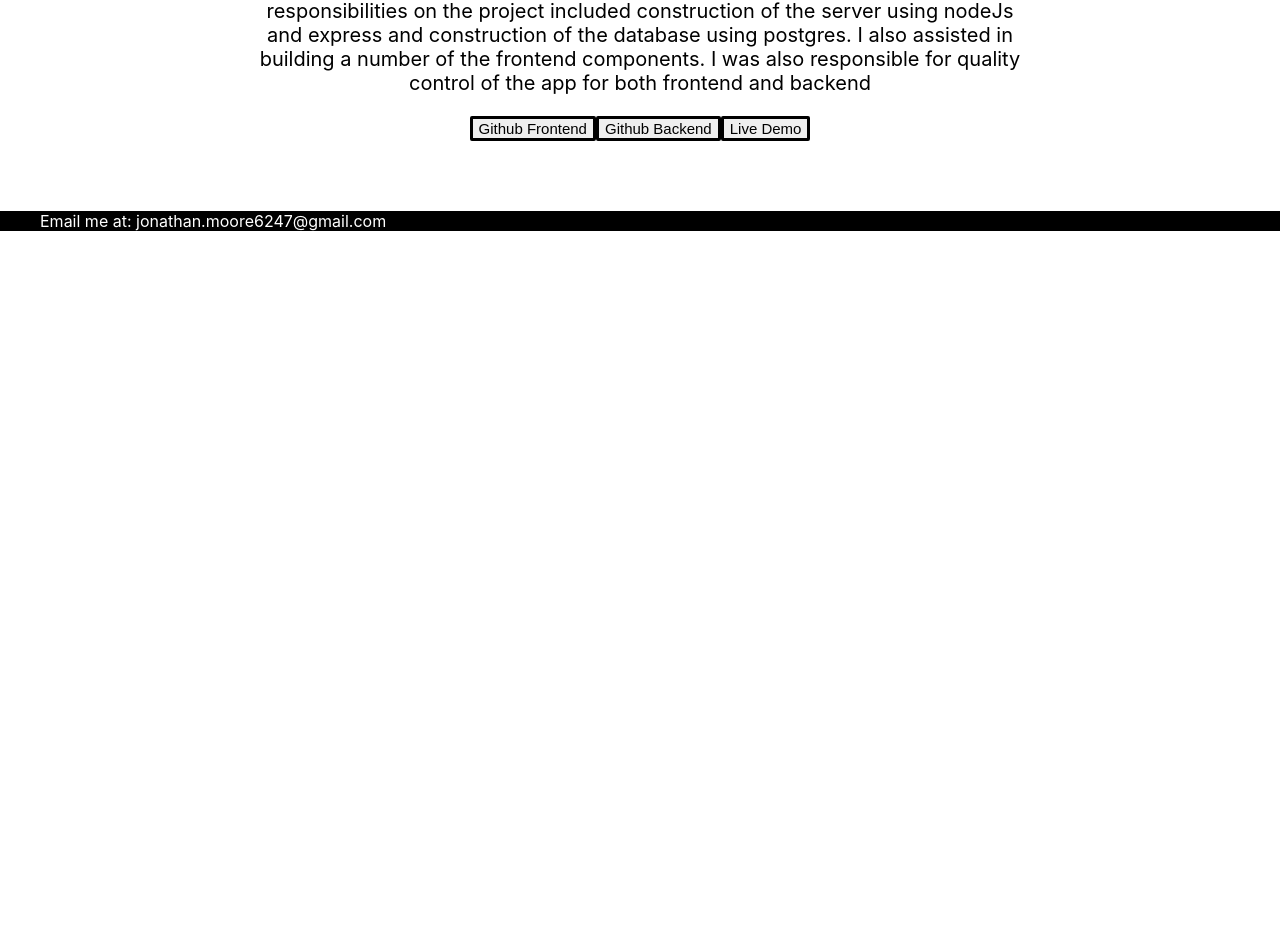
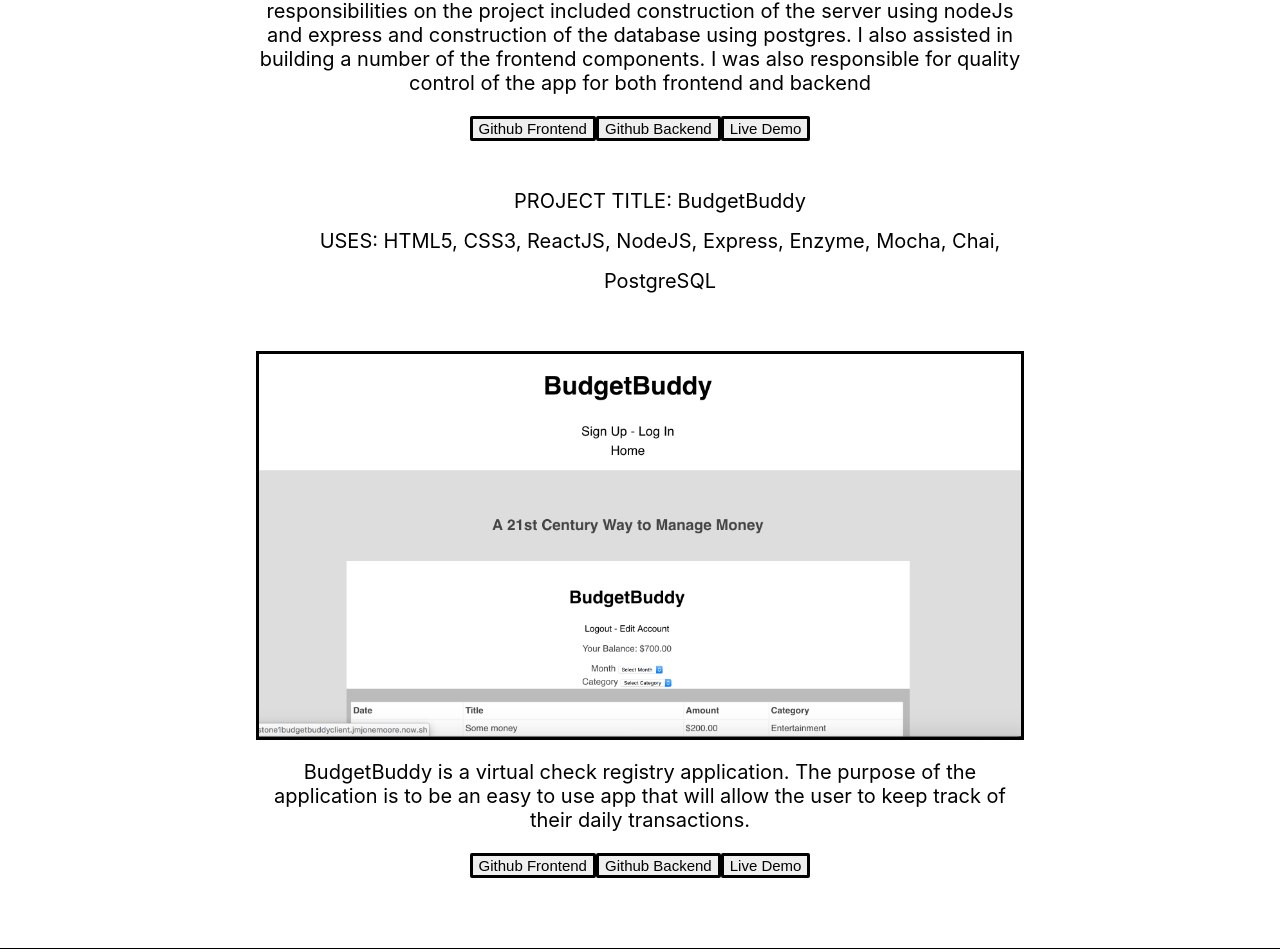
Before and after one commit to JonathanEdMoore/Portfolio, a React (Create React App) app: page /projects in a window 1280 px wide. Shown: the part 3489-4438 px from the top of the page. Before the commit the page ends 3720 px from the top, so only its background shows below. Built offline with nearby package versions, Linux system fonts and the light colour scheme.

Commit message:
Deployed

```diff
--- a/src/routes/ProjectsPage/ProjectsPage.js
+++ b/src/routes/ProjectsPage/ProjectsPage.js
@@ -86,6 +86,28 @@ export default class ProjectsPage extends React.Component{
         <a href="https://jobreel.now.sh/" target="blank">
           <button className="live-link"> Live Demo</button>
         </a>
+        <ul className="project-details">
+        <li>
+          <p>PROJECT TITLE: BudgetBuddy
+          </p>
+        </li>
+        <li>
+          <p>USES: HTML5, CSS3, ReactJS, NodeJS, Express, Enzyme, Mocha, Chai, PostgreSQL</p>
+        </li>
+      </ul>
+        <img className="image" src={require("../../Images/BudgetBuddy.png")} alt="spaced-repetition" />
+        <p>BudgetBuddy is a virtual check registry application. The purpose of the application is to be an easy to use app that will allow the user to keep track of their daily transactions. </p>
+        <a href="https://github.com/JonathanEdMoore/BudgetBuddy_client"
+          target="blank">
+          <button className="github-button">Github Frontend</button>
+        </a>
+        <a href="https://github.com/JonathanEdMoore/BudgetBuddy_server"
+        target="blank">
+          <button className="github-button"> Github Backend</button>
+        </a>
+        <a href="https://capstone1budgetbuddyclient.jmjonemoore.now.sh/" target="blank">
+          <button className="live-link"> Live Demo</button>
+        </a>
       </section>
       </div>
     )
```
Also changed, not shown: public/now.json (added, +15 -0 lines), src/Images/BudgetBuddy.png (added).
